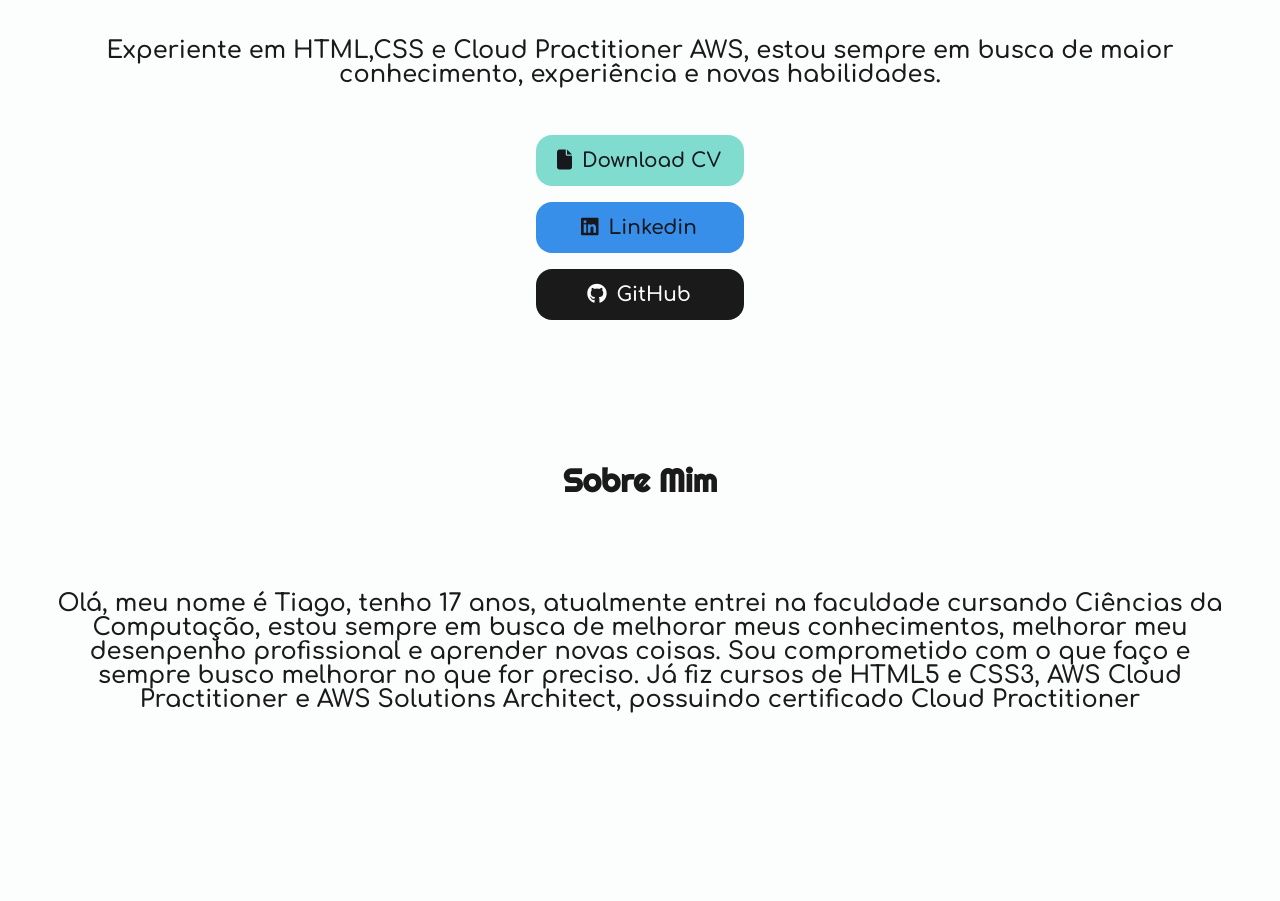
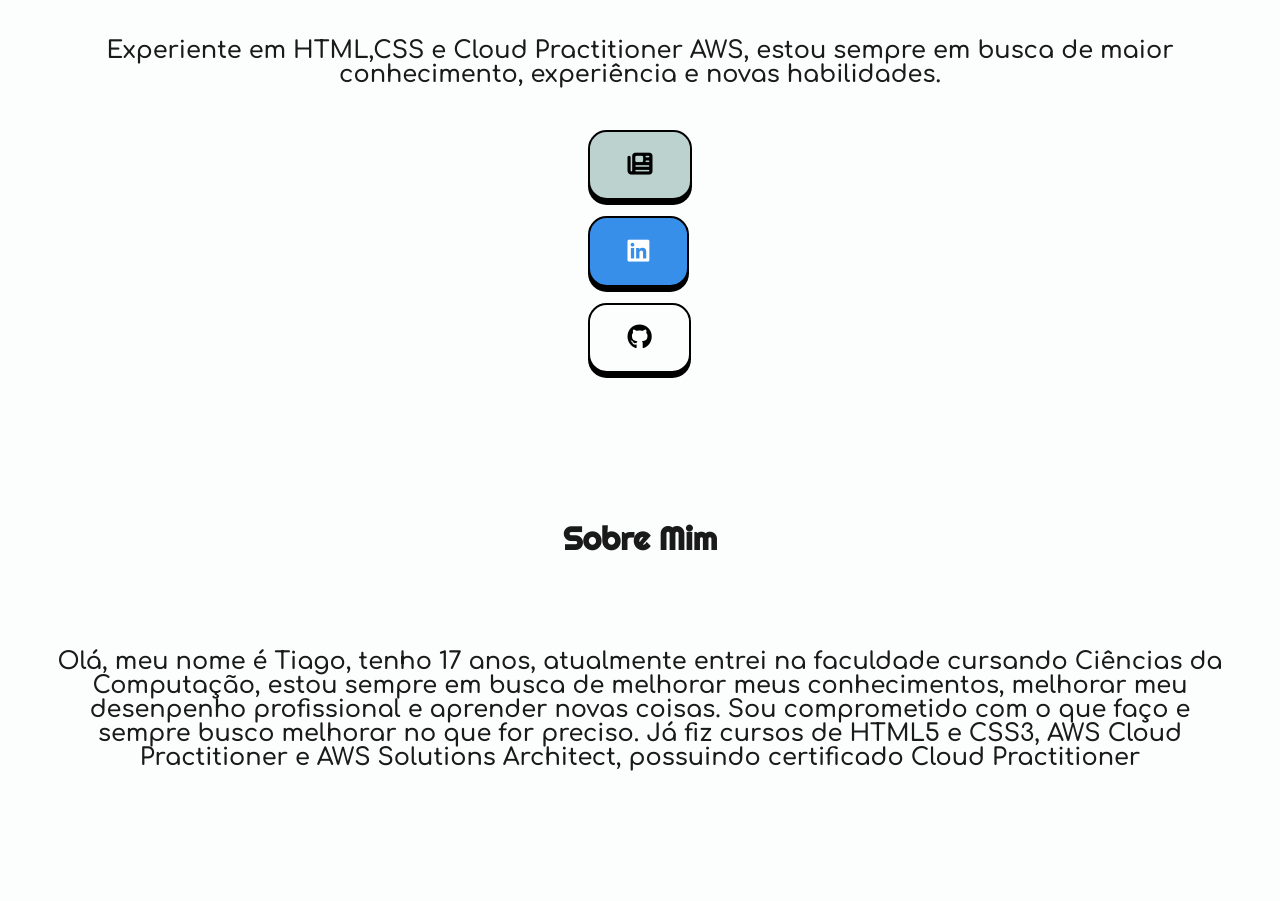
Before and after one commit to tiagoadag1203/Portifolio, a plain HTML site: page index.html in a window 1280 px wide. Shown: the part 960-1861 px from the top of the page. Drawn offline with nearby package versions, Linux system fonts and the light colour scheme.

Commit message:
mudando botoes

```diff
--- a/css/main.css
+++ b/css/main.css
@@ -33,84 +33,49 @@
 /*btn*/
 
 button {
-    font-family: inherit;
-    font-size: 20px;
-    background: #7FDCCF;
-    color: #16181E;
-    padding: 0.7em 1em;
-    padding-left: 0.9em;
-    display: flex;
-    align-items: center;
-    justify-content: center;
-    border: none;
-    border-radius: 16px;
-    overflow: hidden;
-    transition: all 0.2s;
-    width: 13rem;
-  }
-
-#linkedin{
-  background: #378fe9;
+  /* Variables */
+ --button_radius: 0.75em;
+ --button_color: #FCFDFD;
+ --button_outline_color: #000000;
+ font-size: 25px;
+ font-weight: bold;
+ border: none;
+ border-radius: var(--button_radius);
+ background: var(--button_outline_color);
+ padding: 0;
 }
 
-#github{
-  background: #1a1a1a;
+#cv span{
+  background: #BBD2CF;;
+}
+
+#linkedin span{
+  background: #378FE9;
   color: white;
 }
 
-  button span {
-    display: block;
-    margin-left: 0.5em;
-    transition: all 0.3s ease-in-out;
-    color: #16181E;
-  }
 
-  #github span{
-    display: block;
-    margin-left: 0.5em;
-    transition: all 0.3s ease-in-out;
-    color: white;
-  }
 
-  button svg {
-    display: block;
-    transform-origin: center center;
-    transition: transform 0.3s ease-in-out;
-  }
+.button_top {
+ display: block;
+ border: 2px solid var(--button_outline_color);
+ border-radius: var(--button_radius);
+ padding: 0.75em 1.5em;
+ background: var(--button_color);
+ color: var(--button_outline_color);
+ transform: translateY(-0.2em);
+ transition: transform 0.1s ease;
+}
 
-  button:hover .svg-wrapper {
-    animation: fly-1 0.6s ease-in-out infinite alternate;
-  }
+button:hover .button_top {
+  /* Pull the button upwards when hovered */
+ transform: translateY(-0.33em);
+}
 
-  #cv:hover svg {
-    transform: translateX(3.9em) scale(1.1);
-  }
-
-  #linkedin:hover svg{
-    transform: translateX(2.7em) scale(1.1);
-  }
-
-  #github:hover svg{
-    transform: translateX(2.3em) scale(1.1);
-  }
-
-  button:hover span {
-    transform: translateX(10em);
-  }
-
-  button:active {
-    transform: scale(0.95);
-  }
-
-  @keyframes fly-1 {
-    from {
-      transform: translateY(0.1em);
-    }
-
-    to {
-      transform: translateY(-0.1em);
-    }
-  }
+button:active .button_top {
+  /* Push the button downwards when pressed */
+ transform: translateY(0);
+}
 
 
   /*hard skills*/
--- a/css/tablet.css
+++ b/css/tablet.css
@@ -21,33 +21,4 @@
     #imgtiago{
         width: 50%;
     }
-
-    .secao_cards{
-        flex-direction: row;
-    }
-
-    .card img{
-        width: 12rem;
-    }
-
-    .card p{
-        max-width: 12rem;
-      }
-
-
-
-    .card2{
-        flex-direction: row;
-    }
-
-    .curso{
-        flex-direction: row;
-        align-items: center;
-        padding-left: 5rem;
-        padding-right: 5rem;
-    }
-
-    .txt_cursos{
-        padding: 1rem;
-    }
 }
--- a/index.html
+++ b/index.html
@@ -41,32 +41,17 @@
                     <div id="social">
                         <a href="https://www.canva.com/design/DAE30CvPTec/z5n7qBgvbsCGZbzoktk0Rw/view?utm_content=DAE30CvPTec&utm_campaign=designshare&utm_medium=link2&utm_source=sharebutton" target="_blank">
                             <button data-aos="fade-left" data-aos-duration="700" id="cv">
-                                <div class="svg-wrapper-1">
-                                  <div class="svg-wrapper">
-                                    <i class="fa-solid fa-file"></i>
-                                  </div>
-                                </div>
-                                <span>Download CV</span>
+                                <span class="button_top"><i class="fa-solid fa-newspaper"></i></span>
                             </button>
                         </a>
                         <a href="https://www.linkedin.com/in/tiago-augusto-dal-acqua-gonçalves-44983321b/" target="_blank">
-                            <button data-aos="fade-left" data-aos-duration="900" id="linkedin">
-                                <div class="svg-wrapper-1">
-                                  <div class="svg-wrapper">
-                                    <i class="fa-brands fa-linkedin"></i>
-                                  </div>
-                                </div>
-                                <span>Linkedin</span>
+                            <button data-aos="fade-left" data-aos-duration="700" id="linkedin">
+                                <span class="button_top"><i class="fa-brands fa-linkedin"></i></span>
                             </button>
                         </a>
                         <a href="https://github.com/tiagoadag1203" target="_blank">
-                            <button data-aos="fade-left" data-aos-duration="1100" id="github">
-                                <div class="svg-wrapper-1">
-                                  <div class="svg-wrapper">
-                                    <i class="fa-brands fa-github"></i>
-                                  </div>
-                                </div>
-                                <span>GitHub</span>
+                            <button data-aos="fade-left" data-aos-duration="700" id="git">
+                                <span class="button_top"><i class="fa-brands fa-github"></i></span>
                             </button>
                         </a>
                     </div>
```
